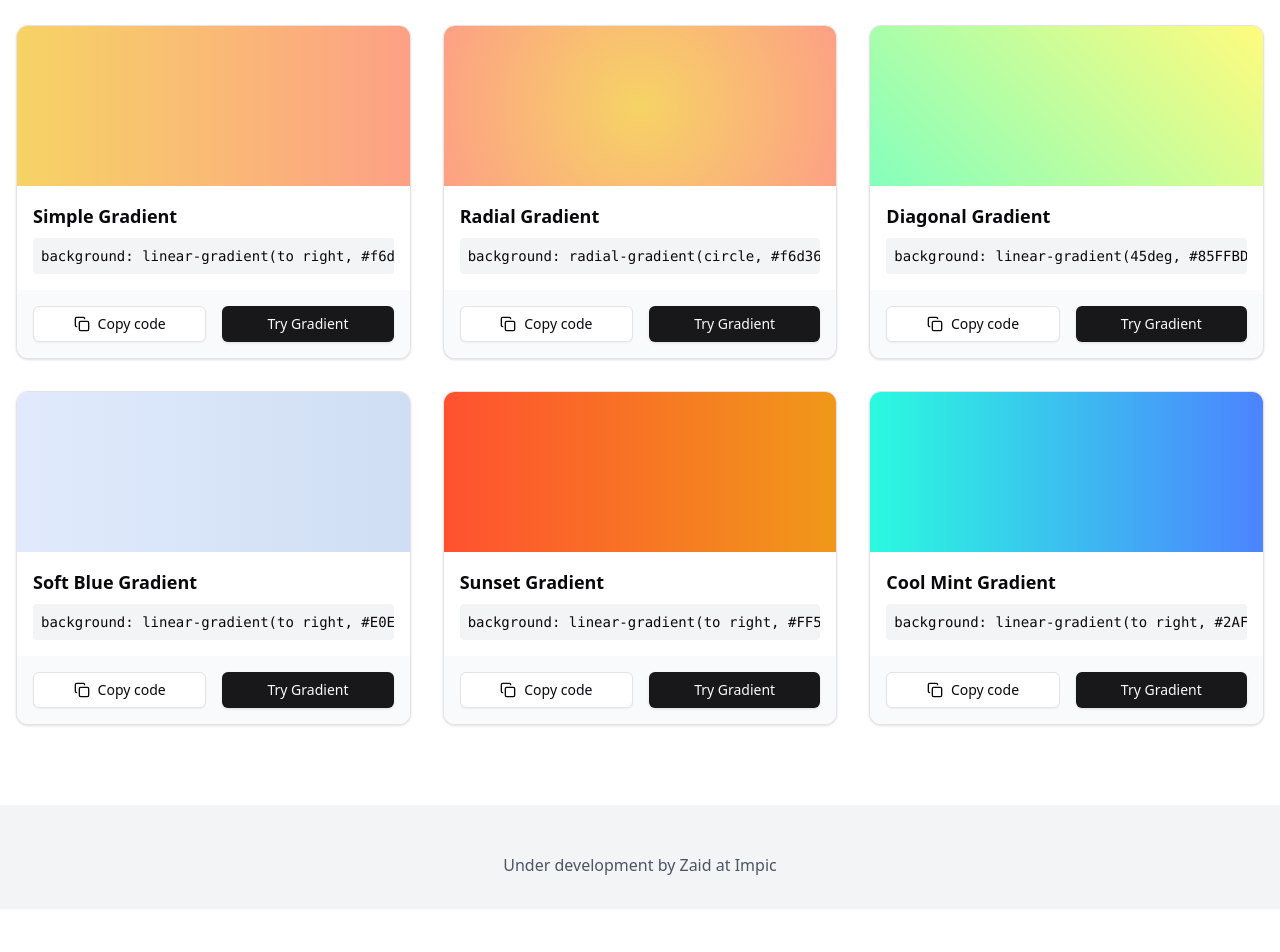
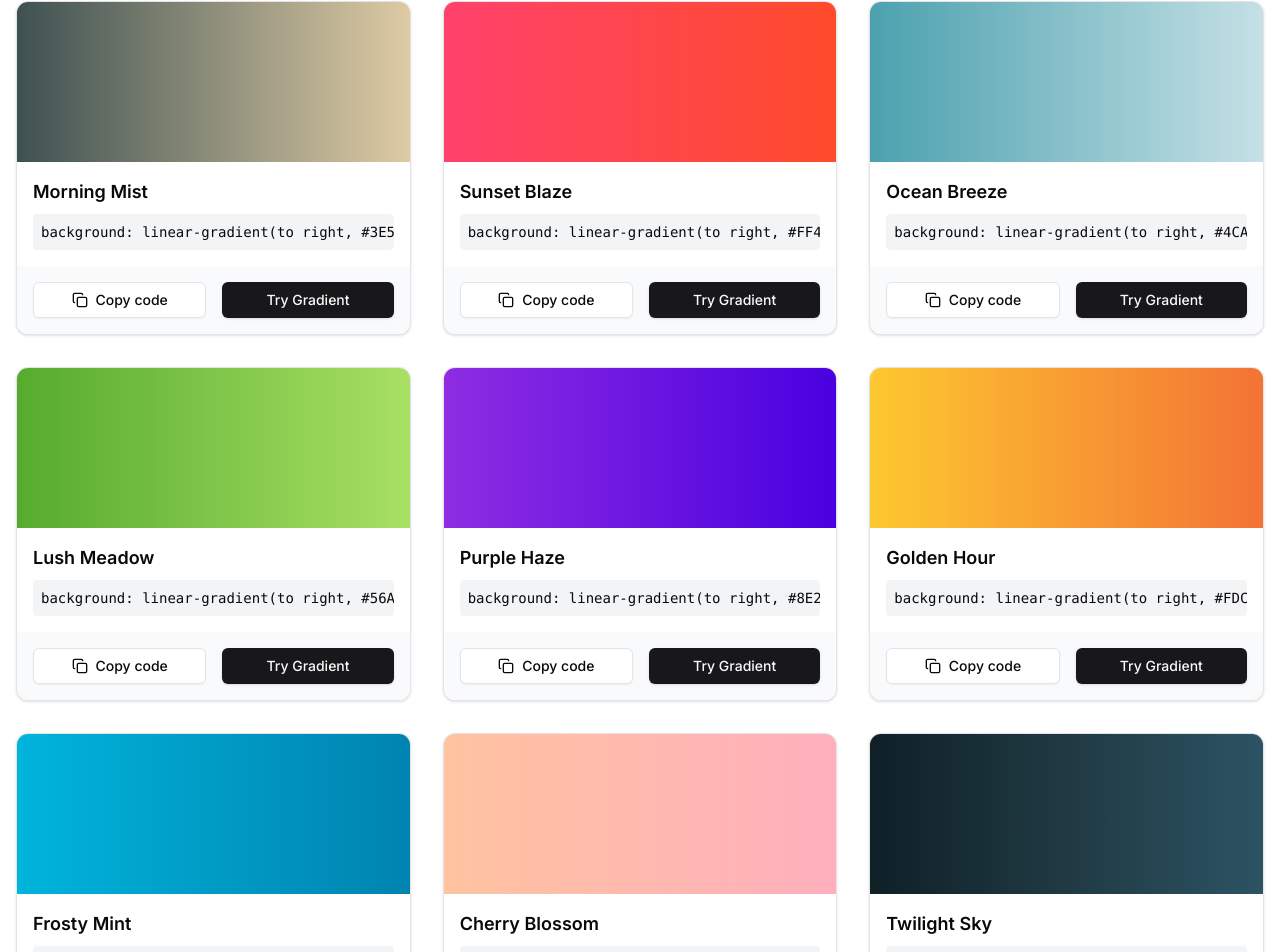
Before and after one commit to zaid-commits/BgLib, a React (Vite) app: page / in a window 1280 px wide. Shown: the part 707-1659 px from the top of the page. Before the commit the page ends 1616 px from the top, so only its background shows below. Built offline with nearby package versions, Linux system fonts and the light colour scheme.

Commit message:
Refactor code to add App.css and update background gradients in HomePage component

```diff
--- a/src/App.tsx
+++ b/src/App.tsx
@@ -1,5 +1,5 @@
 import HomePage from './components/HomePage'
-
+import './App.css'
 function App() {
   return (
     <div>
--- a/src/components/HeroSection.tsx
+++ b/src/components/HeroSection.tsx
@@ -6,8 +6,7 @@ export const HeroSection = () => (
       Background Library Crafted Just for You!
     </h1>
     <p className="text-gray-600 max-w-2xl mx-auto mb-10">
-      Ready-to-use, simply copy and paste into your next project. All snippets
-      crafted with Tailwind CSS and Vanilla CSS for easy integration.
+      Ready-to-use, open source background gradients for your next project.
     </p>
     <div className="flex flex-col sm:flex-row gap-4 justify-center">
       <Button variant="default" className="bg-black text-white hover:bg-gray-800">
--- a/src/components/HomePage.tsx
+++ b/src/components/HomePage.tsx
@@ -7,36 +7,57 @@ import { Footer } from './Footer'
 
 const gradients = [
     {
-    title: "Simple Gradient",
-    code: `background: linear-gradient(to right, #f6d365 0%, #fda085 100%);`,
-    gradient: "linear-gradient(to right, #f6d365 0%, #fda085 100%)"
+        title: "Morning Mist",
+        code: `background: linear-gradient(to right, #3E5151 0%, #DECBA4 100%);`,
+        gradient: "linear-gradient(to right, #3E5151 0%, #DECBA4 100%)"
       },
       {
-    title: "Radial Gradient",
-    code: `background: radial-gradient(circle, #f6d365 0%, #fda085 100%);`,
-    gradient: "radial-gradient(circle, #f6d365 0%, #fda085 100%)"
+        title: "Sunset Blaze",
+        code: `background: linear-gradient(to right, #FF416C 0%, #FF4B2B 100%);`,
+        gradient: "linear-gradient(to right, #FF416C 0%, #FF4B2B 100%)"
       },
       {
-    title: "Diagonal Gradient",
-    code: `background: linear-gradient(45deg, #85FFBD 0%, #FFFB7D 100%);`,
-    gradient: "linear-gradient(45deg, #85FFBD 0%, #FFFB7D 100%)"
+        title: "Ocean Breeze",
+        code: `background: linear-gradient(to right, #4CA1AF 0%, #C4E0E5 100%);`,
+        gradient: "linear-gradient(to right, #4CA1AF 0%, #C4E0E5 100%)"
       },
       {
-    title: "Soft Blue Gradient",
-    code: `background: linear-gradient(to right, #E0EAFC 0%, #CFDEF3 100%);`,
-    gradient: "linear-gradient(to right, #E0EAFC 0%, #CFDEF3 100%)"
+        title: "Lush Meadow",
+        code: `background: linear-gradient(to right, #56AB2F 0%, #A8E063 100%);`,
+        gradient: "linear-gradient(to right, #56AB2F 0%, #A8E063 100%)"
       },
       {
-    title: "Sunset Gradient",
-    code: `background: linear-gradient(to right, #FF512F 0%, #F09819 100%);`,
-    gradient: "linear-gradient(to right, #FF512F 0%, #F09819 100%)"
+        title: "Purple Haze",
+        code: `background: linear-gradient(to right, #8E2DE2 0%, #4A00E0 100%);`,
+        gradient: "linear-gradient(to right, #8E2DE2 0%, #4A00E0 100%)"
       },
       {
-    title: "Cool Mint Gradient",
-    code: `background: linear-gradient(to right, #2AFADF 0%, #4C83FF 100%);`,
-    gradient: "linear-gradient(to right, #2AFADF 0%, #4C83FF 100%)"
+        title: "Golden Hour",
+        code: `background: linear-gradient(to right, #FDC830 0%, #F37335 100%);`,
+        gradient: "linear-gradient(to right, #FDC830 0%, #F37335 100%)"
       },
-]
+      {
+        title: "Frosty Mint",
+        code: `background: linear-gradient(to right, #00B4DB 0%, #0083B0 100%);`,
+        gradient: "linear-gradient(to right, #00B4DB 0%, #0083B0 100%)"
+      },
+      {
+        title: "Cherry Blossom",
+        code: `background: linear-gradient(to right, #FFC3A0 0%, #FFAFBD 100%);`,
+        gradient: "linear-gradient(to right, #FFC3A0 0%, #FFAFBD 100%)"
+      },
+      {
+        title: "Twilight Sky",
+        code: `background: linear-gradient(to right, #0F2027 0%, #203A43 50%, #2C5364 100%);`,
+        gradient: "linear-gradient(to right, #0F2027 0%, #203A43 50%, #2C5364 100%)"
+      },
+      {
+        title: "Autumn Leaves",
+        code: `background: linear-gradient(to right, #DAD299 0%, #B0DAB9 100%);`,
+        gradient: "linear-gradient(to right, #DAD299 0%, #B0DAB9 100%)"
+      }
+  ];
+
 
 export default function HomePage() {
   const [backgroundGradient, setBackgroundGradient] = useState('')
@@ -47,7 +68,8 @@ export default function HomePage() {
 
   return (
     <div className="min-h-screen flex flex-col transition-all duration-300" style={{ background: backgroundGradient }}>
-      <div className={`flex-grow ${backgroundGradient ? 'bg-white bg-opacity-90' : 'bg-white'}`}>
+        {/* change the opacity to handle the color change  */}
+      <div className={`flex-grow ${backgroundGradient ? 'bg-white bg-opacity-0' : 'bg-white'}`}>
         <Navbar />
         <main>
           <HeroSection />
```
Lines whose indentation alone changed are shown as unchanged.
